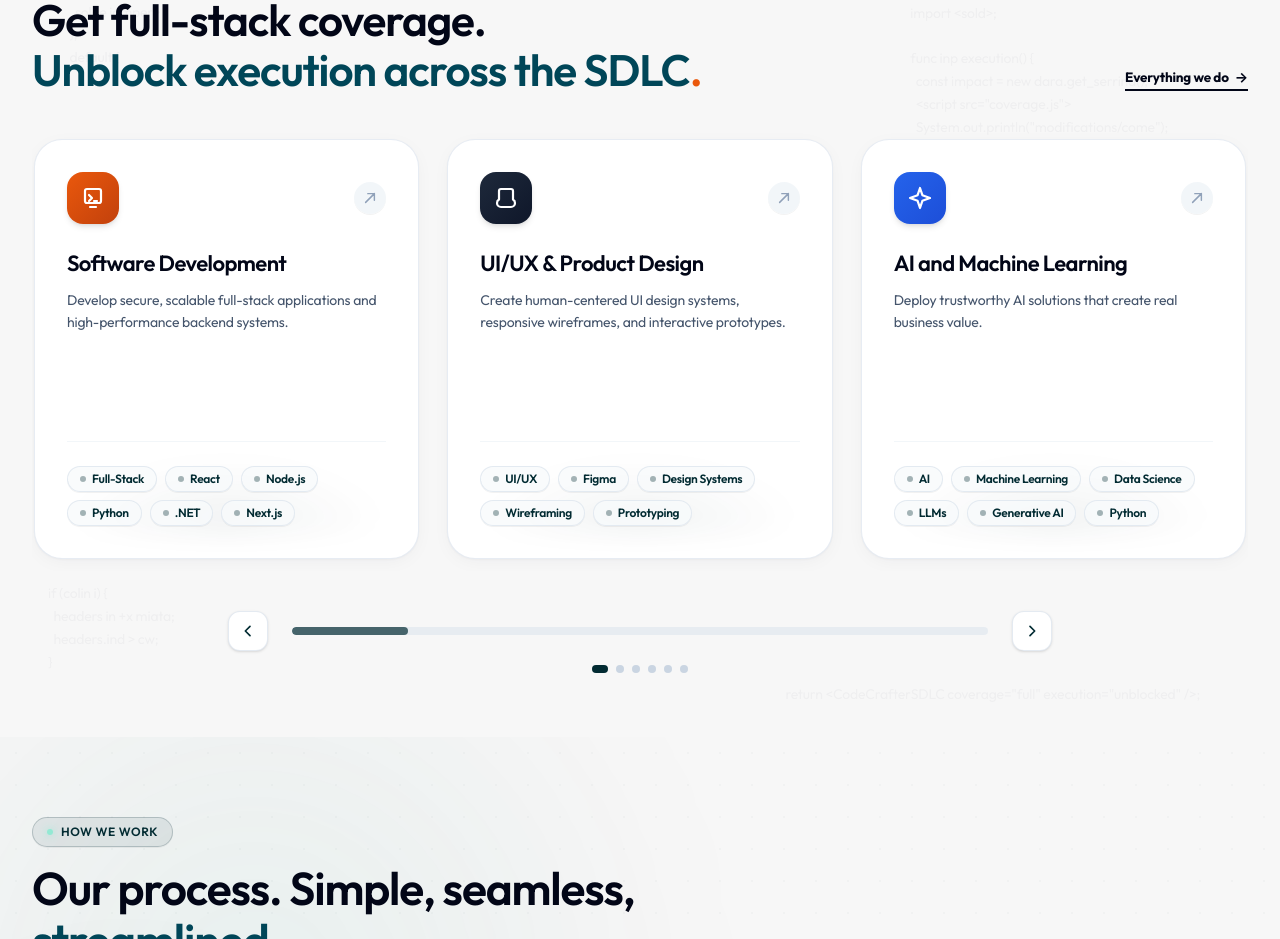
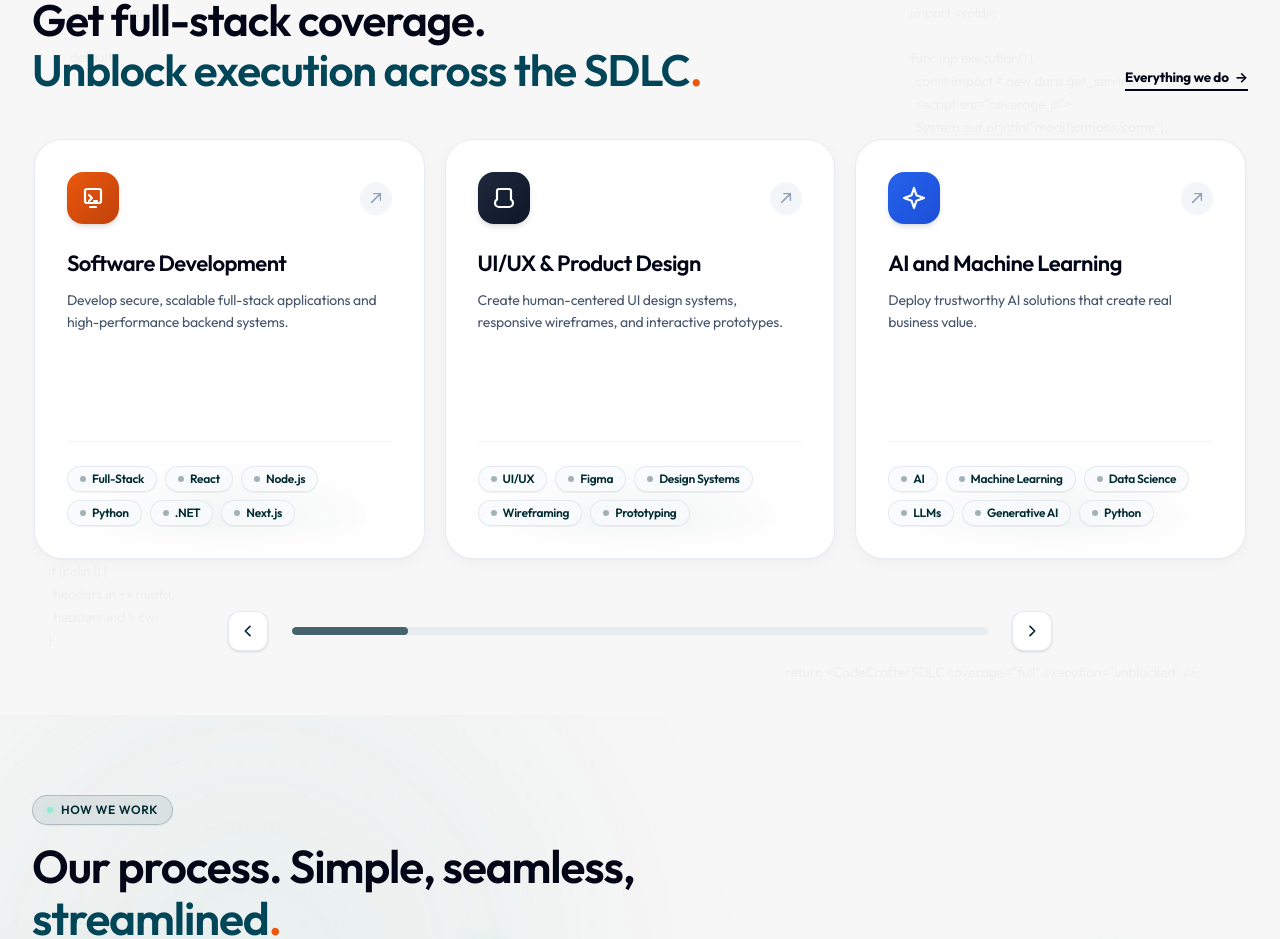
Before and after one commit to shiv-ay007/CodeCrafter-Web-Solution-, a React (Vite) app: page / in a window 1280 px wide. Shown: the part 2060-2999 px from the top of the page. Built offline with nearby package versions, Linux system fonts and the light colour scheme.

Commit message:
style(services): reduce card gaps and remove bottom pagination dots

```diff
--- a/src/Components/HeroComponent/Services.jsx
+++ b/src/Components/HeroComponent/Services.jsx
@@ -151,8 +151,8 @@ const Services = () => {
     };
   }, []);
 
-  // Gap matches Tailwind's gap-5 (20px on mobile) and sm:gap-6 (24px on >=640px)
-  const gap = visibleCount === 1 ? 20 : 24;
+  // Gap matches Tailwind's gap-3.5 (14px on mobile) and sm:gap-4 (16px on >=640px)
+  const gap = visibleCount === 1 ? 14 : 16;
 
   // Exact card width and step distance (card width + gap)
   const cardWidth = containerWidth > 0
@@ -163,7 +163,7 @@ const Services = () => {
   // Compute translateX in pixels (or 0 during initial measurement)
   const translateX = containerWidth > 0 ? -currentIndex * stepWidth : 0;
 
-  // Active original item index (0 to 5) for pagination dots and progress bar
+  // Active original item index (0 to 5) for progress bar
   const activeCardIndex = ((currentIndex % totalCards) + totalCards) % totalCards;
 
   // Previous button: slides left infinitely
@@ -254,7 +254,7 @@ const Services = () => {
         {/* Horizontal Slider Viewport */}
         <div ref={containerRef} className="relative overflow-hidden py-3">
           <motion.div
-            className="flex gap-5 sm:gap-6"
+            className="flex gap-3.5 sm:gap-4"
             animate={{ x: translateX }}
             transition={
               isJumping
@@ -376,25 +376,6 @@ const Services = () => {
           </button>
         </div>
 
-        {/* Minimalist Pagination Dots */}
-        <div className="flex justify-center items-center gap-2 mt-3.5">
-          {servicesData.map((_, dotIdx) => (
-            <button
-              key={dotIdx}
-              onClick={() => {
-                if (isJumping) return;
-                setCurrentIndex(totalCards + dotIdx);
-              }}
-              className={`transition-all duration-300 rounded-full cursor-pointer ${
-                activeCardIndex === dotIdx
-                  ? "w-4 h-2 bg-[#022B32] rounded-full"
-                  : "w-2 h-2 bg-slate-300 hover:bg-slate-400"
-              }`}
-              aria-label={`Go to slide ${dotIdx + 1}`}
-            />
-          ))}
-        </div>
-
       </div>
     </section>
   );
```
